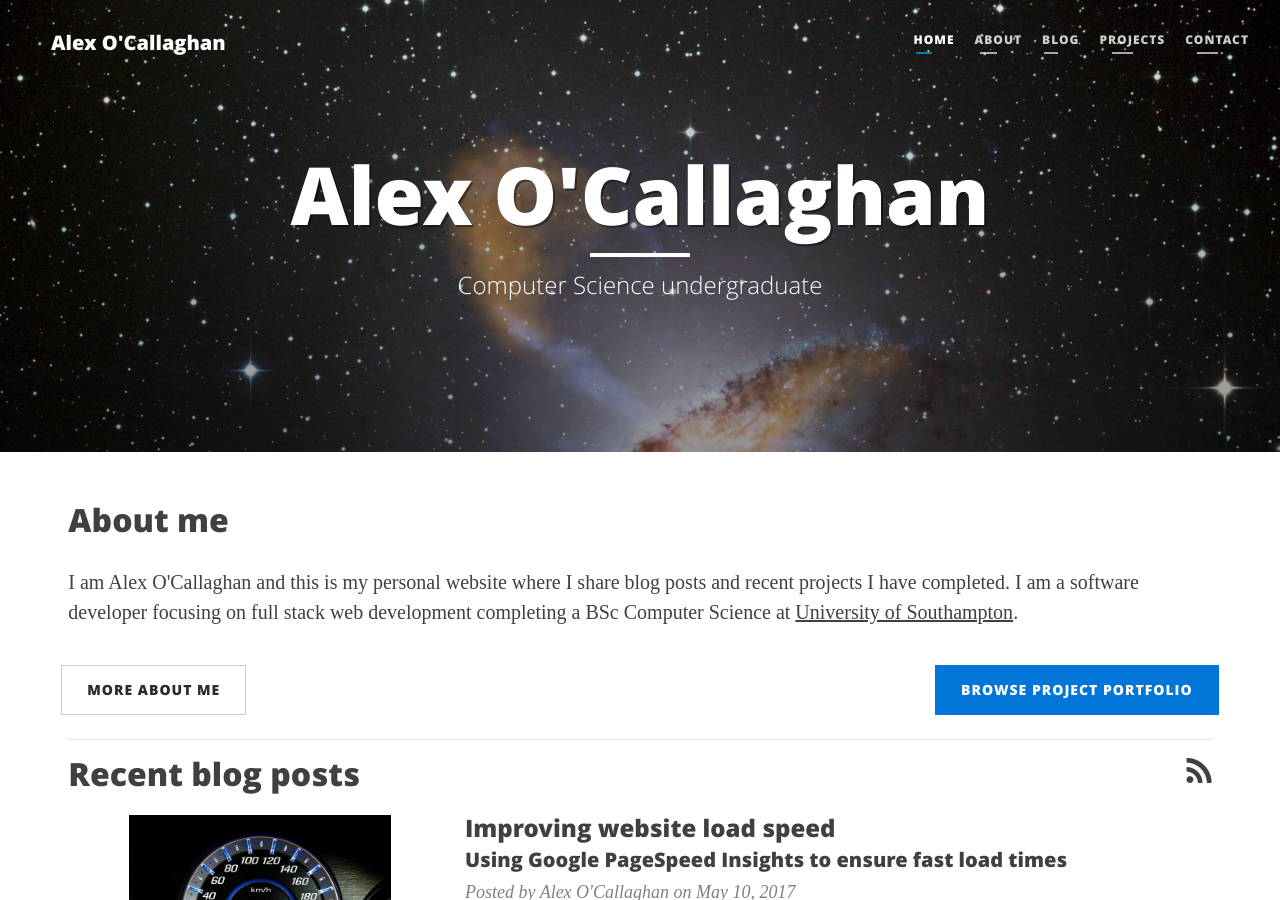
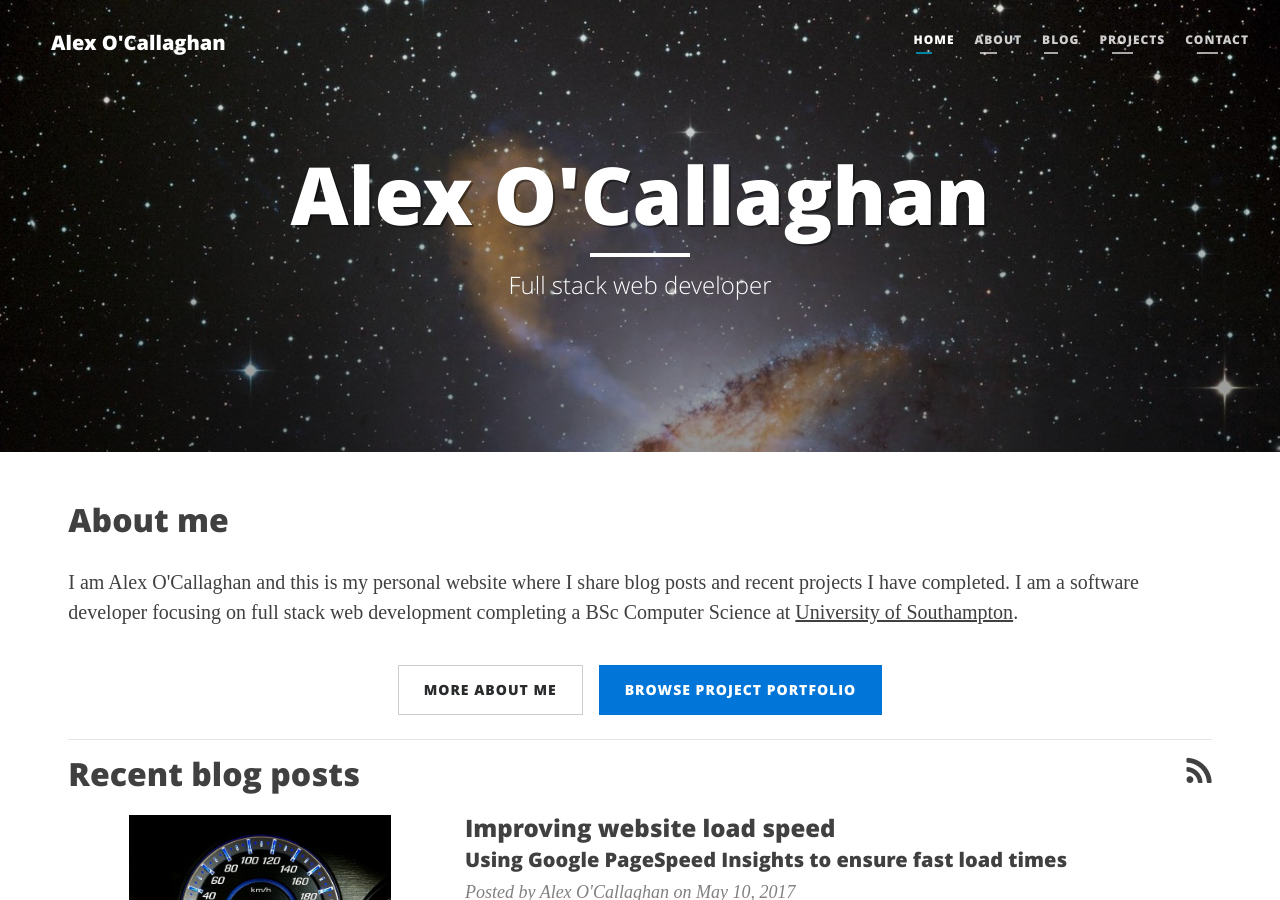
Before and after one commit to awocallaghan/no-async-css, a Jekyll site: the page built from index.html, in a window 1280 px wide and 900 px high. Built offline with Jekyll 4.4.1, drawn with Linux system fonts in a browser that asks for light colours; some web fonts are replaced; the list of posts is cut into pages by our own code.

Commit message:
Changed index subtitle

```diff
--- a/index.html
+++ b/index.html
@@ -1,6 +1,6 @@
 ---
 layout: page
-description: "Computer Science undergraduate"
+description: "Full stack web developer"
 activePage: "index"
 ---
 
@@ -9,7 +9,7 @@
   <p>
     I am Alex O'Callaghan and this is my personal website where I share blog posts and recent projects I have completed. I am a software developer focusing on full stack web development completing a BSc Computer Science at <a href="https://southampton.ac.uk" target="_blank">University of Southampton</a>.
   </p>
-  <div class="row justify-content-center justify-content-md-between">
+  <div class="row justify-content-center">
     <div class="col-xs-4">
       <a class="btn btn-secondary mx-2 my-2" href="/about">More about me</a>
     </div>
```
